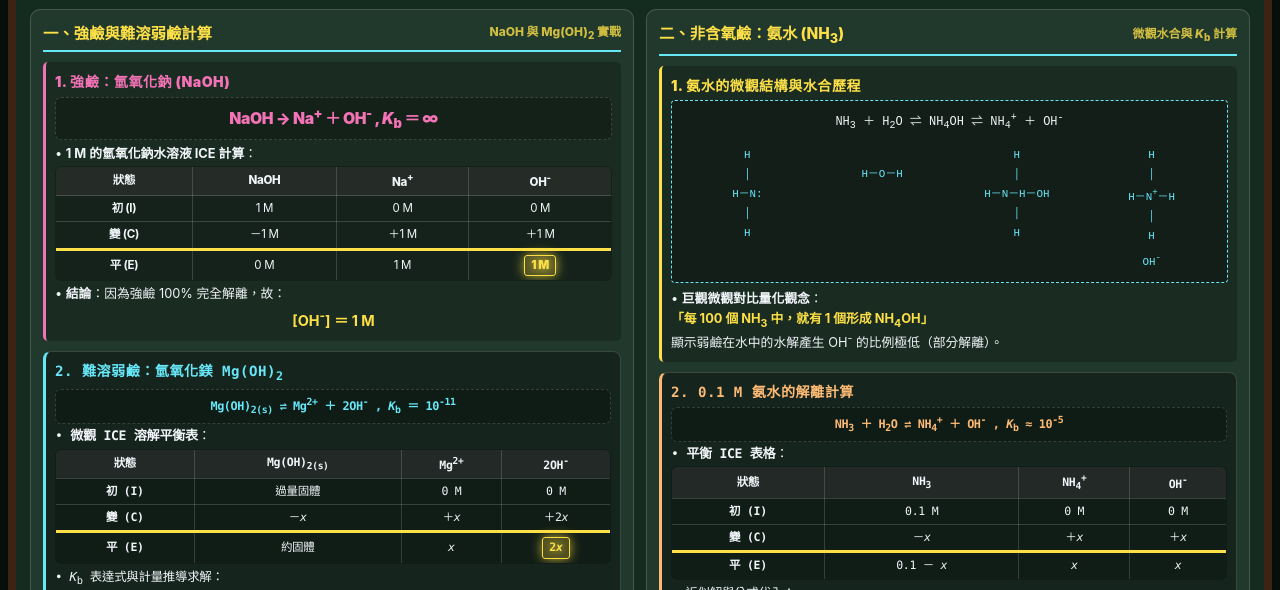
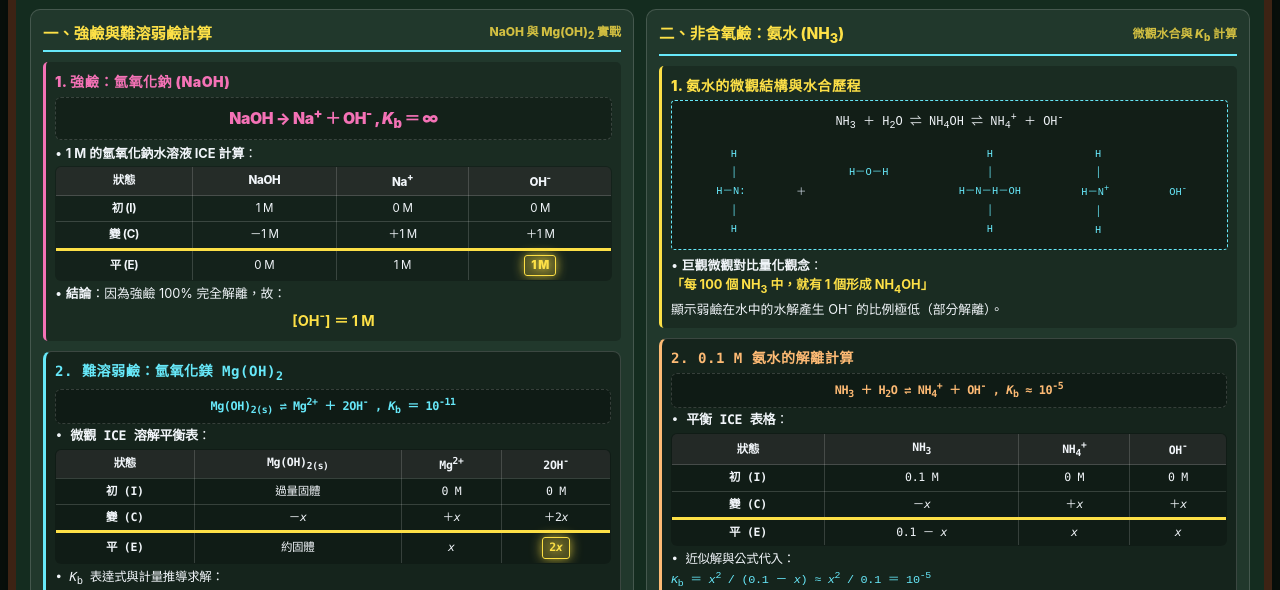
Before and after one commit to Jelly-ChinChan/Acid-base-hand-out7, a plain HTML site: page index.html in a window 1280 px wide. Shown: the part 157-747 px from the top of the page. Drawn offline with Linux system fonts and the light colour scheme.

Commit message:
Update index.html

```diff
--- a/index.html
+++ b/index.html
@@ -509,34 +509,51 @@
           <div style="background: rgba(0,0,0,0.3); border: 1px dashed var(--chalk-cyan); padding: 8px; border-radius: 4px; margin-bottom: 6px; font-size: 0.75rem; text-align:center; font-family:monospace; line-height: 1.8;">
             NH<sub>3</sub> ＋ H<sub>2</sub>O ⇌ NH<sub>4</sub>OH ⇌ NH<sub>4</sub><sup>+</sup> ＋ OH<sup>-</sup><br>
 
-            <!-- 物種與結構式對齊網格表格 -->
-            <table style="width:100%; margin-top:8px; border-collapse:collapse; font-size:0.68rem; color:var(--chalk-cyan); text-align:center;">
+            <!-- 5欄對齊網格表格：精準對應上方方程式的 5 個物種 (NH3, H2O, NH4OH, NH4+, OH-) -->
+            <table style="width:100%; margin-top:8px; border-collapse:collapse; font-size:0.65rem; color:var(--chalk-cyan); text-align:center;">
               <tr>
-                <td style="width:25%; vertical-align:top; padding:2px;">
+                <!-- 1. NH3 (鎖定十字結構) -->
+                <td style="width:20%; vertical-align:top; padding:1px;">
                   <div style="text-align: center;">H</div>
                   <div style="text-align: center;">│</div>
-                  <div style="white-space: nowrap;">H－N:</div>
+                  <div style="white-space: nowrap; margin-left: -6px;">H－N:</div>
                   <div style="text-align: center;">│</div>
                   <div style="text-align: center;">H</div>
                 </td>
-                <td style="width:25%; vertical-align:top; padding:2px;">
+                <!-- ＋ 符號 -->
+                <td style="width:5%; vertical-align:middle; padding:1px; color:#cbd5e1;">＋</td>
+                <!-- 2. H2O -->
+                <td style="width:20%; vertical-align:top; padding:1px;">
                   <br>
                   H－O－H
                 </td>
-                <td style="width:25%; vertical-align:top; padding:2px;">
+                <!-- 3. NH4OH (N置中，左右延伸) -->
+                <td style="width:25%; vertical-align:top; padding:1px;">
                   <div style="text-align: center;">H</div>
                   <div style="text-align: center;">│</div>
                   <div style="white-space: nowrap;">H－N－H－OH</div>
                   <div style="text-align: center;">│</div>
                   <div style="text-align: center;">H</div>
                 </td>
-                <td style="width:25%; vertical-align:top; padding:2px;">
-                  <div style="text-align: center;">H</div>
-                  <div style="text-align: center;">│</div>
-                  <div style="white-space: nowrap;">H－N<sup>+</sup>－H</div>
-                  <div style="text-align: center;">│</div>
-                  <div style="text-align: center;">H</div>
-                  <div style="margin-top:4px; text-align:center;">OH<sup>-</sup></div>
+                <!-- 4 & 5. NH4+ 與 OH- 各自獨立對齊 -->
+                <td style="width:30%; vertical-align:top; padding:1px;">
+                  <table style="width:100%; border-collapse:collapse;">
+                    <tr>
+                      <!-- NH4+ 結構式正對上方 NH4+ -->
+                      <td style="width:50%; vertical-align:top; text-align:center;">
+                        <div style="text-align: center;">H</div>
+                        <div style="text-align: center;">│</div>
+                        <div style="white-space: nowrap; margin-left: -6px;">H－N<sup>+</sup></div>
+                        <div style="text-align: center;">│</div>
+                        <div style="text-align: center;">H</div>
+                      </td>
+                      <!-- OH- 結構式正對上方 OH- -->
+                      <td style="width:50%; vertical-align:top; text-align:center;">
+                        <br><br>
+                        OH<sup>-</sup>
+                      </td>
+                    </tr>
+                  </table>
                 </td>
               </tr>
             </table>
@@ -651,7 +668,7 @@
             以銨根與氨 (NH<sub>4</sub><sup>+</sup> / NH<sub>3</sub>) 為例：<br>
             <div style="background: rgba(0,0,0,0.25); border: 1px dashed var(--chalk-cyan); padding: 5px; border-radius: 4px; margin: 4px 0; font-size: 0.75rem; text-align: center;">
               <span style="color: var(--chalk-pink); font-weight: bold;">NH<sub>4</sub><sup>+</sup></span>（多一個 H<sup>+</sup>） ⇌ <span style="color: var(--chalk-orange); font-weight: bold;">NH<sub>3</sub></span>（少一個 H<sup>+</sup>）[span_0](start_span)[span_0](end_span)<br>
-              <span style="font-size: 0.7rem; color: var(--text-sub);">💡 多 H<sup>+</sup> 者為共軛酸，少 H<sup>+</sup> 者為共軛鹼</span>[span_1](start_span)[span_1](end_span)
+              <span style="font-size: 0.70rem; color: var(--text-sub);">💡 多 H<sup>+</sup> 者為共軛酸，少 H<sup>+</sup> 者為共軛鹼</span>[span_1](start_span)[span_1](end_span)
             </div>
             • <b>酸 NH<sub>4</sub><sup>+</sup> 解離</b>：<br>
             <div style="font-family:monospace; color:var(--chalk-cyan); font-size:0.73rem; margin:2px 0; text-align:center;">
@@ -723,7 +740,7 @@
       <div>展氏新解 · 鹼性的計算與其共軛酸的酸性攻略講義</div>
       <div class="footer-copyright">© 展氏新解 版權所有</div>
       <div style="font-size:0.78rem; opacity:0.85; margin-top:4px;">
-        👀 累計點閱：<span id="pageViews" style="color:var(--chalk-yellow); font-weight:bold;">1152</span> 次
+        👀 累計點閱：<span id="pageViews" style="color:var(--chalk-yellow); font-weight:bold;">1189</span> 次
       </div>
     </div>
 
@@ -755,58 +772,58 @@
       {
         id: 1,
         level: "強鹼與難溶弱鹼計算",
-        question: "在 25°C 下，已知氫氧化鎂 Mg(OH)₂ 的溶度積常數 Kb = 10⁻¹¹。關於其飽和水溶液之敘述[span_22](start_span)[span_22](end_span)[span_23](start_span)[span_23](end_span)，下列何者正確？",
+        question: "在 25°C 下，已知氫氧化鎂 Mg(OH)2 的溶度積常數 Kb = 10^-11。關於其飽和水溶液之敘述，下列何者正確？",
         options: [
-          "A. 1 M 的 NaOH 水溶液中 [OH⁻] = 0.5 M",
-          "B. 難溶弱鹼 Mg(OH)₂ 飽和溶液中 [OH⁻] = 2x，其計算值約為 2.72 × 10⁻⁴ M[span_24](start_span)[span_24](end_span)[span_25](start_span)[span_25](end_span)",
-          "C. 10⁻¹¹ = x³",
-          "D. Mg(OH)₂ 屬強溶強鹼，在水中 100% 完全解離",
-          "E. 飽和 Mg(OH)₂ 溶液中的 [Mg²⁺] 等於 [OH⁻]"
+          "A. 1 M 的 NaOH 水溶液中 [OH-] = 0.5 M",
+          "B. 難溶弱鹼 Mg(OH)2 飽和溶液中 [OH-] = 2x，其計算值約為 2.72 × 10^-4 M",
+          "C. 10^-11 = x^3",
+          "D. Mg(OH)2 屬強溶強鹼，在水中 100% 完全解離",
+          "E. 飽和 Mg(OH)2 溶液中的 [Mg2+] 等於 [OH-]"
         ],
         answer: 1,
-        explanation: "【展氏新解解析】：<br>• Mg(OH)₂ ⇌ Mg²⁺ + 2OH⁻，設溶解度為 x，則 [Mg²⁺] = x、[OH⁻] = 2x[span_26](start_span)[span_26](end_span)[span_27](start_span)[span_27](end_span)。<br>• 經計量推導，4x³ = 10⁻¹¹，得 [OH⁻] = 2x ≈ 2.72 × 10⁻⁴ M[span_28](start_span)[span_28](end_span)[span_29](start_span)[span_29](end_span)。<br>• 故選項 B 正確。"
+        explanation: "【展氏新解解析】：<br>• Mg(OH)2 ⇌ Mg2+ + 2OH-，設溶解度為 x，則 [Mg2+] = x、[OH-] = 2x。<br>• 經計量推導，4x^3 = 10^-11，得 [OH-] = 2x ≈ 2.72 × 10^-4 M。<br>• 故選項 B 正確。"
       },
       {
         id: 2,
         level: "非含氧鹼氨水微觀與計算",
-        question: "已知 0.1 M 氨水 (NH₃) 之 Kb ≈ 10⁻⁵。關於此溶液之敘述[span_30](start_span)[span_30](end_span)[span_31](start_span)[span_31](end_span)，下列何者正確？",
+        question: "已知 0.1 M 氨水 (NH3) 之 Kb ≈ 10^-5。關於此溶液之敘述，下列何者正確？",
         options: [
-          "A. 巨觀下每 100 個 NH₃ 分子全數解離",
-          "B. 水中 [OH⁻] = 10⁻³ M[span_32](start_span)[span_32](end_span)[span_33](start_span)[span_33](end_span)",
+          "A. 巨觀下每 100 個 NH3 分子全數解離",
+          "B. 水中 [OH-] = 10^-3 M",
           "C. 此溶液的 pOH = 5",
           "D. 此溶液的 pH = 3",
           "E. 此溶液呈強酸性"
         ],
         answer: 1,
-        explanation: "【展氏新解解析】：<br>• [OH⁻] = √(c · Kb) = √(0.1 × 10⁻⁵) = 10⁻³ M[span_34](start_span)[span_34](end_span)[span_35](start_span)[span_35](end_span)。<br>• 故 pOH = 3，pH = 14 - 3 = 11[span_36](start_span)[span_36](end_span)[span_37](start_span)[span_37](end_span)。<br>• 故選項 B 正確。"
+        explanation: "【展氏新解解析】：<br>• [OH-] = √(c · Kb) = √(0.1 × 10^-5) = 10^-3 M。<br>• 故 pOH = 3，pH = 14 - 3 = 11。<br>• 故選項 B 正確。"
       },
       {
         id: 3,
         level: "酸鹼性公式對比與 pH 換算",
-        question: "關於弱酸與弱鹼之計算公式，下列對稱關係何者正確？[span_38](start_span)[span_38](end_span)[span_39](start_span)[span_39](end_span)",
+        question: "關於弱酸與弱鹼之計算公式，下列對稱關係何者正確？",
         options: [
-          "A. 弱酸 [H⁺] = √(c · Ka)，弱鹼 [OH⁻] = √(c · Kb)[span_40](start_span)[span_40](end_span)[span_41](start_span)[span_41](end_span)",
+          "A. 弱酸 [H+] = √(c · Ka)，弱鹼 [OH-] = √(c · Kb)",
           "B. 弱酸解離度 α = √(c · Ka)",
           "C. 溶液中 pH × pOH = 14",
           "D. 氨水解離常數表達式中分母不能近似",
-          "E. 強鹼水溶液中 [OH⁻] = √(c · Kb)"
+          "E. 強鹼水溶液中 [OH-] = √(c · Kb)"
         ],
         answer: 0,
-        explanation: "【展氏新解解析】：<br>• 弱酸之氫離子濃度 [H⁺] = √(c · Ka)，弱鹼之氫氧根離子濃度 [OH⁻] = √(c · Kb)[span_42](start_span)[span_42](end_span)[span_43](start_span)[span_43](end_span)。<br>• 故選項 A 正確。"
+        explanation: "【展氏新解解析】：<br>• 弱酸之氫離子濃度 [H+] = √(c · Ka)，弱鹼之氫氧根離子濃度 [OH-] = √(c · Kb)。<br>• 故選項 A 正確。"
       },
       {
         id: 4,
         level: "共軛酸鹼對常數關係",
-        question: "已知氨 (NH₃) 之 Kb = 10⁻⁵。請問 0.1 M 銨根離子 (NH₄⁺) 水溶液之 pH 值為多少？[span_44](start_span)[span_44](end_span)[span_45](start_span)[span_45](end_span)",
+        question: "已知氨 (NH3) 之 Kb = 10^-5。請問 0.1 M 銨根離子 (NH4+) 水溶液之 pH 值為多少？",
         options: [
           "A. 1",
           "B. 3",
-          "C. 5[span_46](start_span)[span_46](end_span)[span_47](start_span)[span_47](end_span)",
+          "C. 5",
           "D. 9",
           "E. 11"
         ],
         answer: 2,
-        explanation: "【展氏新解解析】：<br>• NH₄⁺ 之 Ka = 10⁻¹⁴ / Kb = 10⁻¹⁴ / 10⁻⁵ = 10⁻⁹[span_48](start_span)[span_48](end_span)[span_49](start_span)[span_49](end_span)。<br>• [H⁺] = √(0.1 × 10⁻⁹) = 10⁻⁵ M[span_50](start_span)[span_50](end_span)[span_51](start_span)[span_51](end_span)。<br>• pH = -log(10⁻⁵) = 5[span_52](start_span)[span_52](end_span)[span_53](start_span)[span_53](end_span)。<br>• 故選項 C 正確。"
+        explanation: "【展氏新解解析】：<br>• NH4+ 之 Ka = 10^-14 / Kb = 10^-14 / 10^-5 = 10^-9。<br>• [H+] = √(0.1 × 10^-9) = 10^-5 M。<br>• pH = -log(10^-5) = 5。<br>• 故選項 C 正確。"
       }
     ];
 
```
